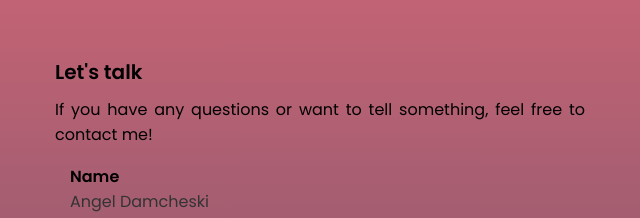
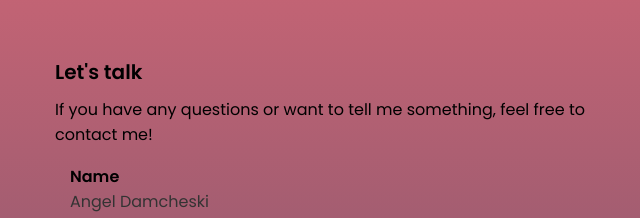
Before and after one commit to angeldamcheski/angeldamcheski.github.io, a plain HTML site: page index.html in a window 1280 px wide. Shown: the part 2713-2931 px from the top of the page, 25-665 px from the left. Drawn offline with Linux system fonts and the light colour scheme; some icons are missing.

Commit message:
Update index.html

```diff
--- a/index.html
+++ b/index.html
@@ -78,7 +78,7 @@
             <div class="contact-content">
                 <div class="column-left">
                     <div class="text">Let's talk</div>
-                    <p>If you have any questions or want to tell something, feel free to contact me!</p>
+                    <p>If you have any questions or want to tell me something, feel free to contact me!</p>
                     <div class="icons">
                         <div class="row">
                             <i class="fas fa-user"></i>
```
